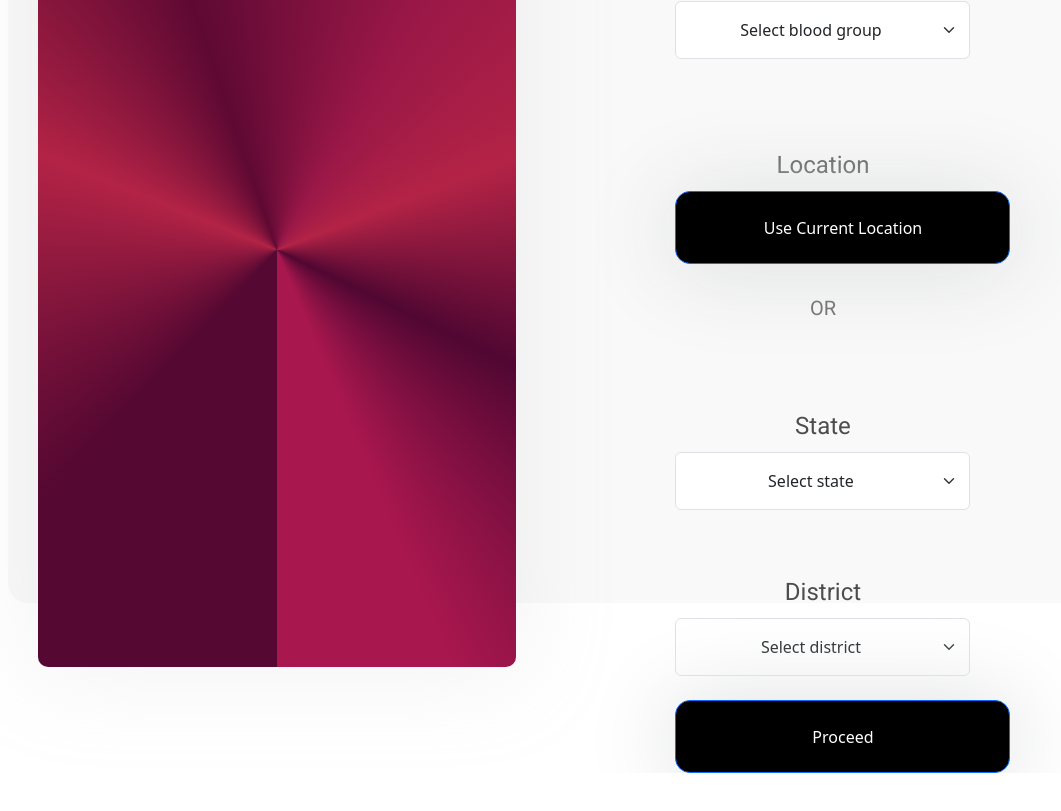
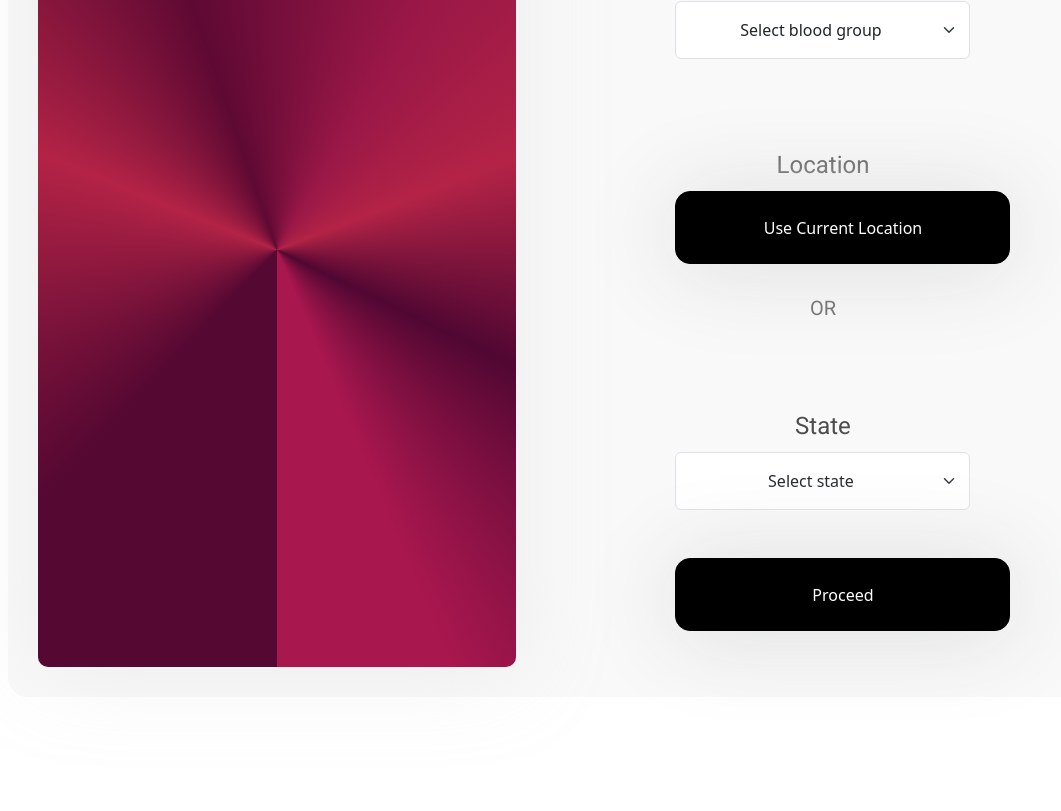
Before and after one commit to ARIHECTED/Hemocare, a React (Create React App) app in the folder frontend/: page /FindBlood in a window 1280 px wide. Shown: the part 347-1158 px from the top of the page, without its empty margins (92-1153 px from the left). Before the commit the page ends 1120 px from the top, so only its background shows below. Built offline with nearby package versions, Linux system fonts and the light colour scheme.

Commit message:
Small Changes
Updated FindBlood and Register Pages

```diff
--- a/frontend/src/Components/FindBlood.css
+++ b/frontend/src/Components/FindBlood.css
@@ -1,6 +1,6 @@
 #Container {
     width: 90%;
-    height: 800px;
+    height: fit-content;
     margin: 150px 100px;
     padding: 30px;
     border-radius: 20px;
@@ -37,5 +37,6 @@
     height: 73px;
     border-radius: 15px;
     background: #000;
+    border: 1px solid black;
     box-shadow: 0px 4px 90px 5px #DEDFDF;
 }
--- a/frontend/src/Components/FindBlood.js
+++ b/frontend/src/Components/FindBlood.js
@@ -54,7 +54,7 @@ const FindBlood = () => {
     <div>
       <Navbar />
       <div id='Container'>
-        <div id='design'>hello</div>
+        <div id='design'></div>
 
         <div id='recipient'>
           <h1>Recipient Details</h1>
@@ -133,7 +133,7 @@ const FindBlood = () => {
                   </Form.Select>
                 </Form.Group><br></br>
 
-                <Form.Group controlId="district">
+                {/* <Form.Group controlId="district">
                   <Form.Label>District</Form.Label>
                   <Form.Select
                     // type="text"
@@ -143,7 +143,7 @@ const FindBlood = () => {
                   >
                     <option value="" disabled>Select district</option>
                     </Form.Select>
-                </Form.Group>
+                </Form.Group> */}
 
                 <br></br>
                 <Button variant="primary" onClick={handleSubmit} >
--- a/frontend/src/Components/RegisterDonor.js
+++ b/frontend/src/Components/RegisterDonor.js
@@ -19,6 +19,9 @@ export default function Register() {
 
           <label for="email">Email</label>
           <input type="email" id="email" name="Email" required /><br /><br />
+
+          <label for="password">Password</label>
+          <input type="text" id="password" name="Password" required /><br /><br />
 
           <label for="add">Address</label>
           <input type="text" id="address" name="Address" required /><br /><br />
--- a/frontend/src/Components/RegisterOrganization.js
+++ b/frontend/src/Components/RegisterOrganization.js
@@ -20,6 +20,9 @@ export default function Register() {
           <label for="email">Email</label>
           <input type="email" id="email" name="Email" required /><br /><br />
 
+          <label for="password">Password</label>
+          <input type="text" id="password" name="Password" required /><br /><br />
+
           <label for="add">Address</label>
           <input type="text" id="address" name="Address" required /><br /><br />
 
```
